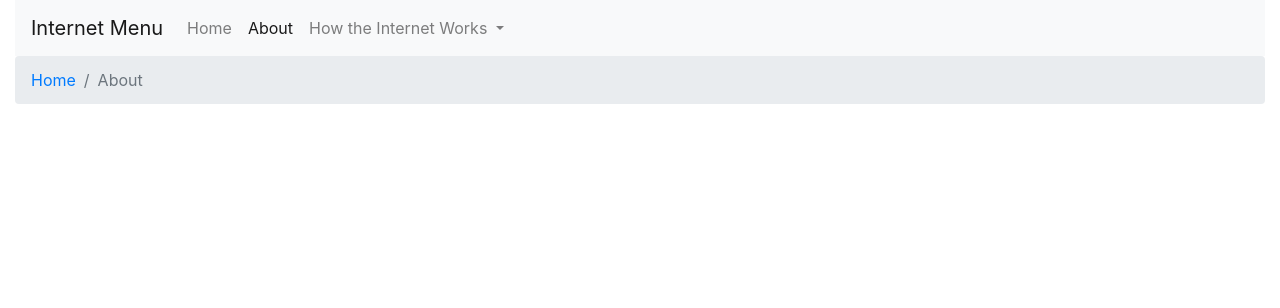
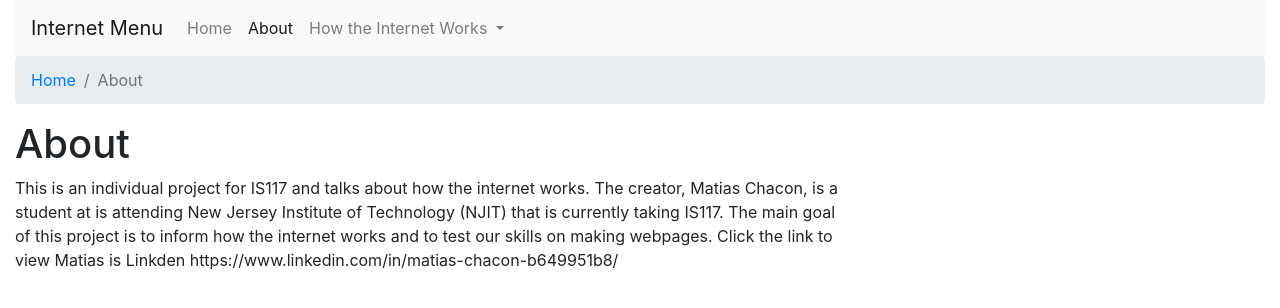
Before and after one commit to MatiasC27/how_the_internet_works, a plain HTML site: page docs/about.html in a window 1280 px wide. Drawn offline with nearby package versions, Linux system fonts and the light colour scheme.

Commit message:
Task: added info for the About page

```diff
--- a/docs/about.html
+++ b/docs/about.html
@@ -47,6 +47,18 @@
             <li class="breadcrumb-item active">About</li>
         </ol>
     </nav>
+    <h1>About</h1>
+    <div class="row">
+        <div class="col-8">
+            <p>
+                This is an individual project for IS117 and talks about how the internet works. The creator, Matias Chacon, is a student at is attending New Jersey Institute of Technology (NJIT) that is currently taking IS117. The main goal of this project is to inform how the internet works and to test our skills on making webpages. Click the link to view Matias is Linkden https://www.linkedin.com/in/matias-chacon-b649951b8/
+            </p>
+        </div>
+        <div class="col-4">
+
+        </div>
+    </div>
+</div>
 </div>
 
 <script src="https://code.jquery.com/jquery-3.5.1.slim.min.js" integrity="sha384-DfXdz2htPH0lsSSs5nCTpuj/zy4C+OGpamoFVy38MVBnE+IbbVYUew+OrCXaRkfj" crossorigin="anonymous"></script>
```
Also changed, not shown: docs/domain.html (+8 -0 lines), 1 other file.
